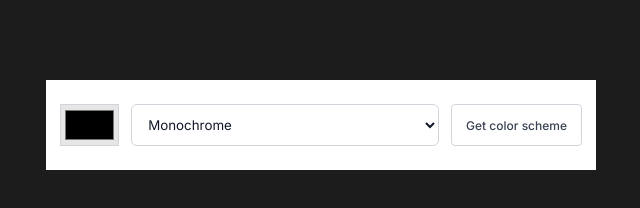
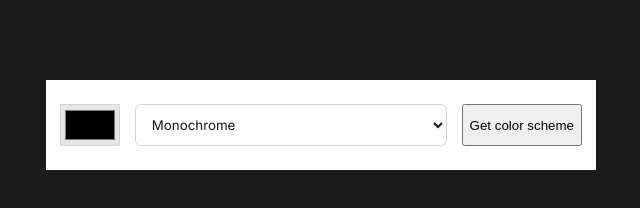
Before and after one commit to PetrValenta92/color-scheme-generator, a plain HTML site: page index.html in a window 1280 px wide. Shown: the whole page, without its empty margins (319-959 px from the left). Drawn offline with Linux system fonts and the light colour scheme.

Commit message:
Change submit element on button

```diff
--- a/index.html
+++ b/index.html
@@ -27,7 +27,8 @@
           <option value="analogic-complement">Analogic-complement</option>
           <option value="triad">Triad</option>
         </select>
-        <input type="submit" value="Get color scheme" />
+        <!-- <input type="submit" value="Get color scheme" /> -->
+        <button id="submit">Get color scheme</button>
       </form>
     </header>
     <main>
```
